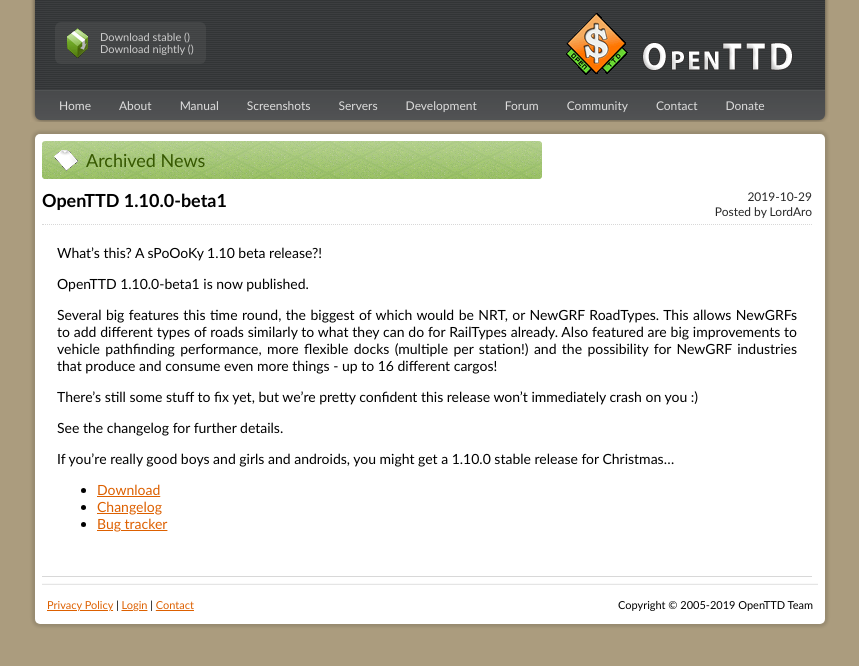
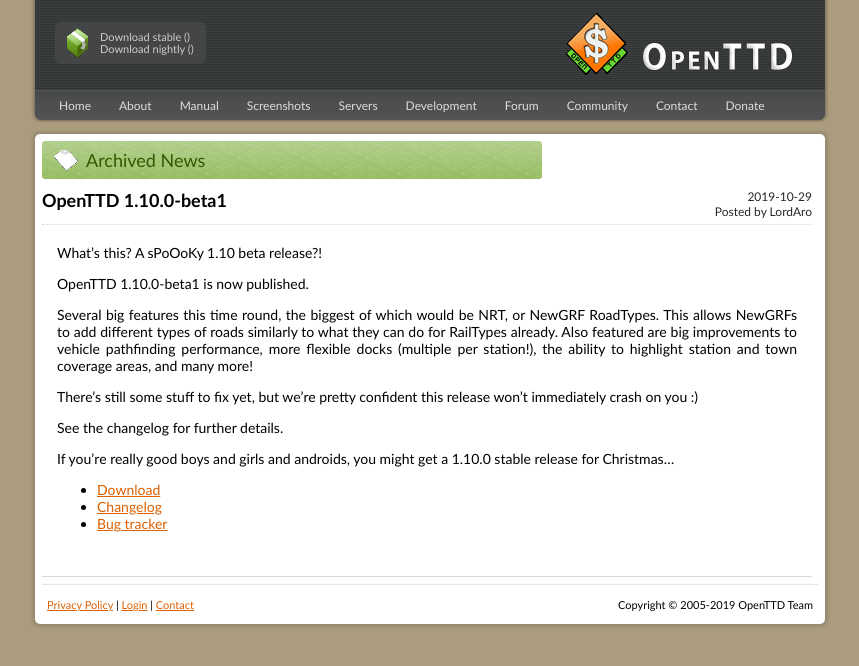
Before and after one commit to OpenTTD/website, a Jekyll site: the page built from _posts/2019-10-29-openttd-1-10-0-beta1.md, in a window 1280 px wide. Shown: the top 666 px of the page, without its empty margins (210-1069 px from the left). Built offline with Jekyll 4.4.1, drawn with Linux system fonts in a browser that asks for light colours.

Commit message:
Update 2019-10-29-openttd-1-10-0-beta1.md

```diff
--- a/_posts/2019-10-29-openttd-1-10-0-beta1.md
+++ b/_posts/2019-10-29-openttd-1-10-0-beta1.md
@@ -9,7 +9,7 @@
 
 Several big features this time round, the biggest of which would be NRT, or NewGRF RoadTypes.
 This allows NewGRFs to add different types of roads similarly to what they can do for RailTypes already.
-Also featured are big improvements to vehicle pathfinding performance, more flexible docks (multiple per station!) and the possibility for NewGRF industries that produce and consume even more things - up to 16 different cargos!
+Also featured are big improvements to vehicle pathfinding performance, more flexible docks (multiple per station!), the ability to highlight station and town coverage areas, and many more!
 
 There's still some stuff to fix yet, but we're pretty confident this release won't immediately crash on you :)
 
```
